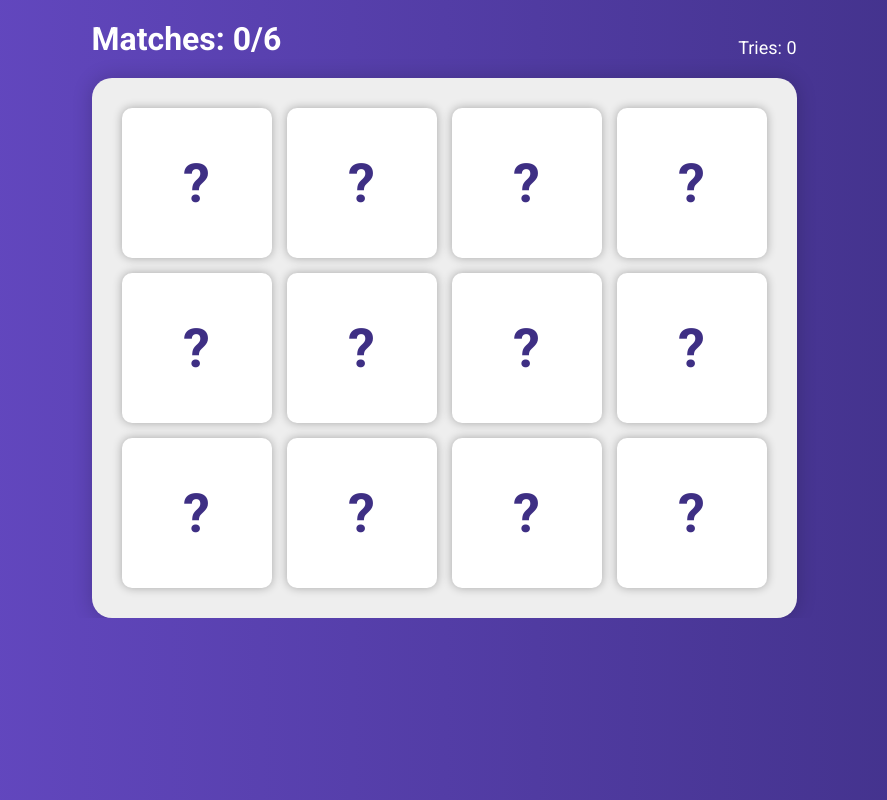
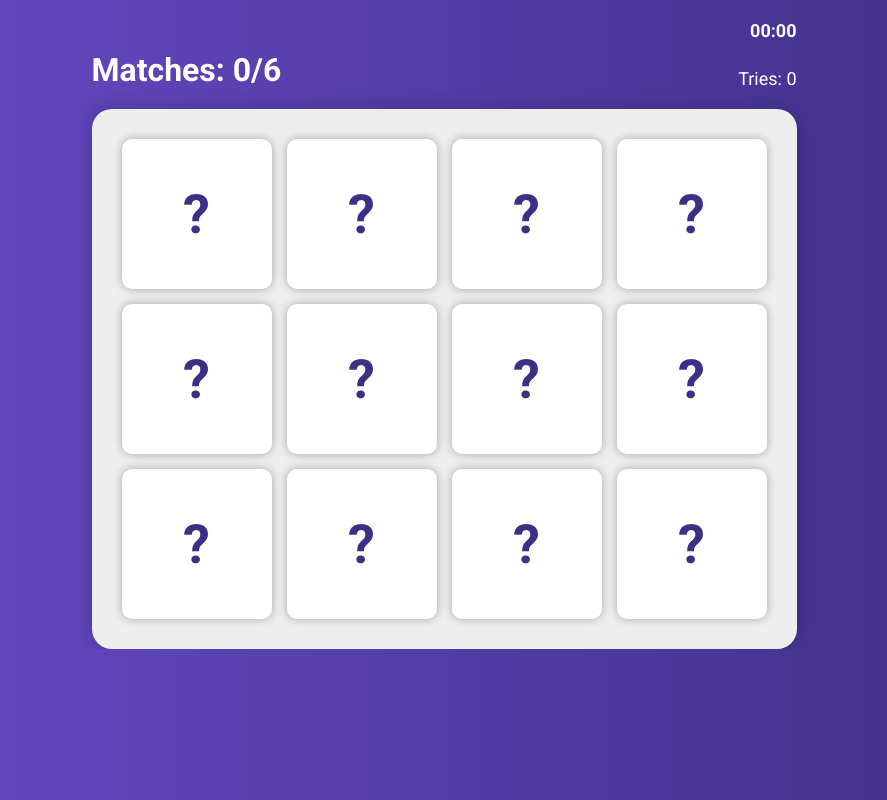
Before and after one commit to andreipintilie/memory-card-game-svelte, a Svelte app: page / in a window 1280 px wide. Both pictures are taken after a click on the button "PLAY". Shown: the whole page, without its empty margins (196-1083 px from the left). Built offline with nearby package versions, Linux system fonts and the light colour scheme.

Commit message:
Added timer

```diff
--- a/src/components/Game.svelte
+++ b/src/components/Game.svelte
@@ -8,6 +8,8 @@
 
     export let chosenMatches;
 
+    let myTimer;
+    let timer = 0;
     let matches = 0;
     let totalTries = 0;
     let selectedEmojis = [];
@@ -15,13 +17,19 @@
 
     const dispatch = createEventDispatcher();
 
-    const onGameOver = () => dispatch('gameOver');
+    const onGameOver = () =>  dispatch('gameOver');
 
     onMount(() => {
         getRandomEmojis();
     })
 
     function onCardClicked() {
+        if (!myTimer) {
+            myTimer = setInterval(() => {
+                timer += 1;
+            }, 1000)
+        }
+
         const clickedCard = this;
 
         if (firstCard && secondCard) return;
@@ -48,6 +56,8 @@
             if (firstCardFace === secondCardFace) {
                 matches++;
                 totalTries++;
+
+                clearInterval(myTimer);
 
                 setTimeout(() => {
                     firstCard.classList.add('hidden')
@@ -97,7 +107,7 @@
 </script>
 
 
-<Matches {matches} totalMatches={chosenMatches} {totalTries} />
+<Matches {matches} totalMatches={chosenMatches} {totalTries} {timer} />
 
 <div class="cards">
 {#each selectedEmojis as emoji, index}
--- a/src/components/Matches.svelte
+++ b/src/components/Matches.svelte
@@ -1,7 +1,20 @@
 <script>
+    export let timer;
     export let matches;
     export let totalTries;
     export let totalMatches;
+
+    let formattedTime = '';
+
+    $: {
+        const minutes = Math.floor(timer / 60).toString().padStart(2, '0');
+        const seconds = (timer % 60).toString().padStart(2, '0');
+        formattedTime = `${minutes}:${seconds}`;
+    }
 </script>
 
-<h1>Matches: {matches}/{totalMatches} <small>Tries: {totalTries}</small></h1>
+<p class="timer">{formattedTime}</p>
+<h1>
+    Matches: {matches}/{totalMatches}
+    <small>Tries: {totalTries}</small>
+</h1>
--- a/src/scss/_animations.scss
+++ b/src/scss/_animations.scss
@@ -16,7 +16,7 @@
 @keyframes fadeIn {
   from {
     opacity: 0;
-    transform: translateY(300px);
+    transform: translateY(100px);
     visibility: hidden; /* Add this line */
   }
   to {
--- a/src/scss/_layout.scss
+++ b/src/scss/_layout.scss
@@ -34,7 +34,17 @@ main {
       small {
         font-weight: normal;
         font-size: 18px;
+        text-align: right;
       }
+    }
+
+    .timer {
+      color: white;
+      font-size: 18px;
+      text-align: right;
+      margin-top: 20px;
+      margin-bottom: -10px;
+      font-weight: bold;
     }
   }
 }
--- a/src/scss/_menu.scss
+++ b/src/scss/_menu.scss
@@ -30,6 +30,7 @@ main.not-playing {
   small {
     margin-top: 20px;
     margin-bottom: 10px;
+    letter-spacing: 0.6px;
   }
 
   .dropdown {
@@ -40,7 +41,8 @@ main.not-playing {
       background-color: transparent;
       border: none;
       border-bottom: 1px solid white;
-      padding: 10px 20px;
+      padding-block: 10px;
+      padding-inline: 20px 30px;
       color: white;
       width: 100%;
 
@@ -67,6 +69,8 @@ main.not-playing {
   .createdWith {
     position: absolute;
     bottom: 20px;
-    animation: fadeIn 480ms forwards;
+    animation: fadeIn 550ms forwards;
+    text-shadow: 2px 2px rgba(0, 0, 0, 0.4);
+    @include transition(transform);
   }
 }
```
